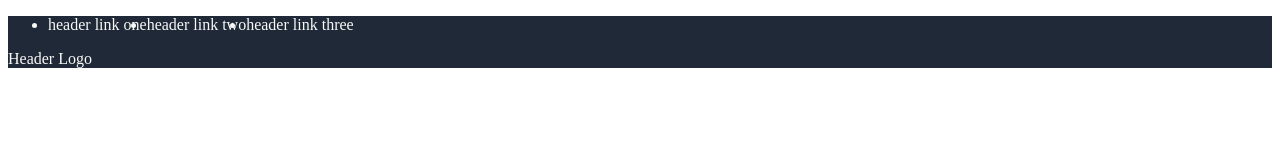
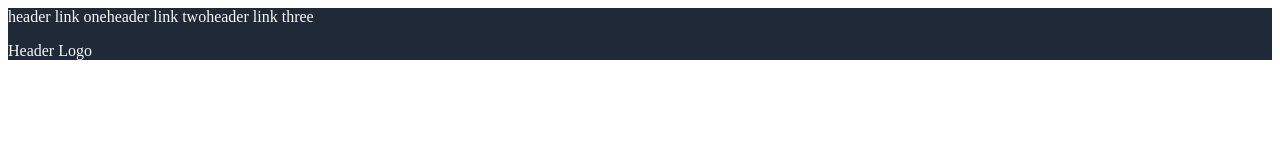
Before and after one commit to p3rc1/top-landing-page, a plain HTML site: page index.html in a window 1280 px wide. Drawn offline with Linux system fonts and the light colour scheme.

Commit message:
Replacing ul with divs.

```diff
--- a/index.html
+++ b/index.html
@@ -3,11 +3,18 @@
     <head>
         <link rel="stylesheet" href="style.css">
         <div class="dark-header">
+            <!--
             <ul class="top-right-menu">
                 <li>header link one</li>
                 <li>header link two</li>
                 <li>header link three</li>
             </ul>
+            -->
+            <div class="top-right-menu">
+                <div>header link one</div>
+                <div>header link two</div>
+                <div>header link three</div>
+            </div>
             <p class="top-left-logo">Header Logo</p>
         </div>
     </head>
```
